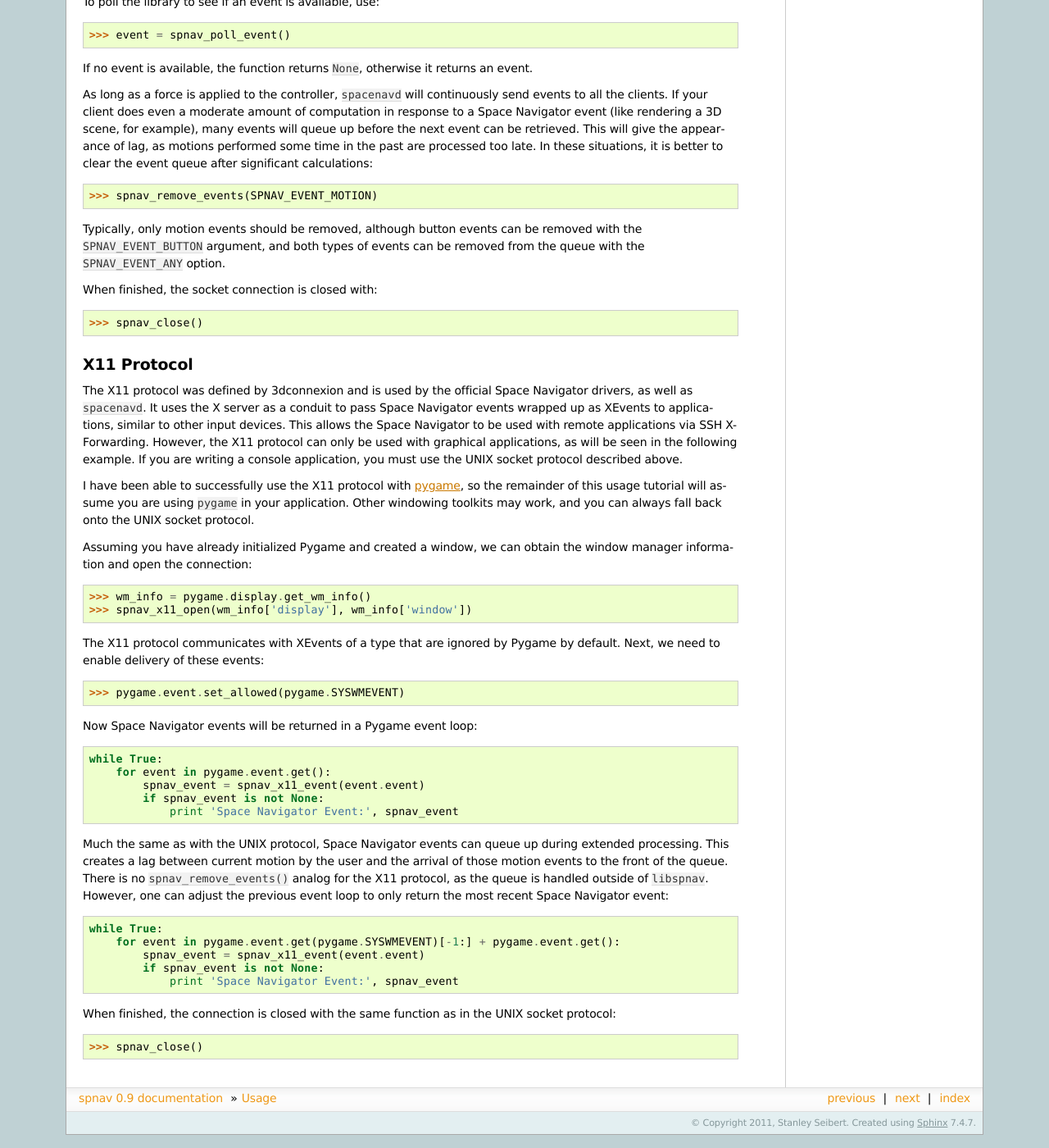
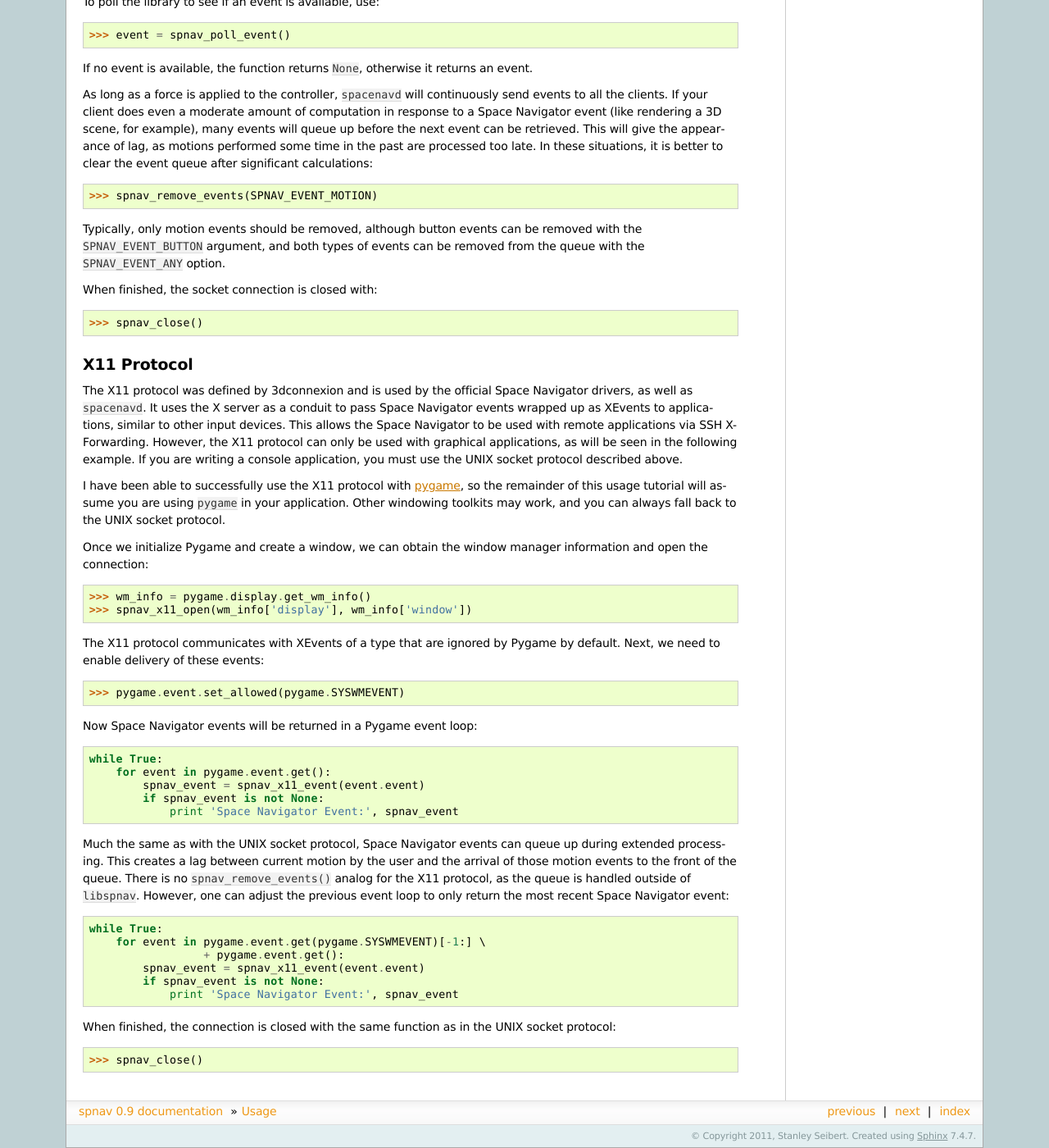
Before and after one commit to kazoo-osaro/spnav, a Sphinx documentation site: the page built from doc/usage.rst, in a window 1280 px wide and 1400 px high, scrolled down 870 px. Shown: the whole window at 82% size. Built offline with Sphinx 7.4.7, drawn with Linux system fonts in a browser that asks for light colours; some of the changed text lies outside the part shown.

Commit message:
More documentation fixes

```diff
--- a/doc/index.rst
+++ b/doc/index.rst
@@ -42,9 +42,8 @@ The source repository for ``spnav`` is located at:
 
         http://bitbucket.org/seibert/spnav/
 
-You can download the source code with Mercurial:
+You can download the source code with Mercurial::
 
-::
   hg clone http://bitbucket.org/seibert/spnav/
 
 
--- a/doc/usage.rst
+++ b/doc/usage.rst
@@ -34,8 +35,8 @@ process will coexist on the same computer.  It also allows for the
 creation of console applications that use the Space Navigator without
 an X Server.
 
-First, the connection to the Space Navigator daemon must be opened:
-::
+First, the connection to the Space Navigator daemon must be opened::
+
   >>> from spnav import *
   >>> spnav_open()
 
@@ -54,8 +55,8 @@ use:
    not be able to interrupt your Python application with Ctrl-C.
    ``spnav_poll_event()`` is almost always a better alternative.
 
-To poll the library to see if an event is available, use:
-::
+To poll the library to see if an event is available, use::
+
   >>> event = spnav_poll_event()
 
 If no event is available, the function returns ``None``, otherwise it
@@ -68,8 +69,8 @@ event (like rendering a 3D scene, for example), many events will queue
 up before the next event can be retrieved.  This will give the
 appearance of lag, as motions performed some time in the past are
 processed too late.  In these situations, it is better to clear the
-event queue after significant calculations:
-::
+event queue after significant calculations::
+
   >>> spnav_remove_events(SPNAV_EVENT_MOTION)
 
 Typically, only motion events should be removed, although button
@@ -77,8 +78,8 @@ events can be removed with the ``SPNAV_EVENT_BUTTON`` argument, and
 both types of events can be removed from the queue with the
 ``SPNAV_EVENT_ANY`` option.
 
-When finished, the socket connection is closed with:
-::
+When finished, the socket connection is closed with::
+
   >>> spnav_close()
 
 
@@ -98,43 +99,44 @@ protocol described above.
 I have been able to successfully use the X11 protocol with `pygame
 <http://pygame.org/>`_, so the remainder of this usage tutorial will
 assume you are using ``pygame`` in your application.  Other windowing
-toolkits may work, and you can always fall back onto the UNIX socket
+toolkits may work, and you can always fall back to the UNIX socket
 protocol.
 
-Assuming you have already initialized Pygame and created a window, we
-can obtain the window manager information and open the connection:
-::
+Once we initialize Pygame and create a window, we can obtain the
+window manager information and open the connection::
+
   >>> wm_info = pygame.display.get_wm_info()
   >>> spnav_x11_open(wm_info['display'], wm_info['window'])
 
 The X11 protocol communicates with XEvents of a type that are ignored
-by Pygame by default.  Next, we need to enable delivery of these events:
-::
+by Pygame by default.  Next, we need to enable delivery of these events::
+
   >>> pygame.event.set_allowed(pygame.SYSWMEVENT)
 
-Now Space Navigator events will be returned in a Pygame event loop:
-::
+Now Space Navigator events will be returned in a Pygame event loop::
+
   while True:
       for event in pygame.event.get():
           spnav_event = spnav_x11_event(event.event)
           if spnav_event is not None:
               print 'Space Navigator Event:', spnav_event
 
-Much the same as with the UNIX protocol, Space Navigator events can
-queue up during extended processing.  This creates a lag between
+Much the same as with the UNIX socket protocol, Space Navigator events
+can queue up during extended processing.  This creates a lag between
 current motion by the user and the arrival of those motion events to
 the front of the queue.  There is no ``spnav_remove_events()`` analog
 for the X11 protocol, as the queue is handled outside of ``libspnav``.
 However, one can adjust the previous event loop to only return the
-most recent Space Navigator event:
-::
+most recent Space Navigator event::
+
   while True:
-      for event in pygame.event.get(pygame.SYSWMEVENT)[-1:] + pygame.event.get():
+      for event in pygame.event.get(pygame.SYSWMEVENT)[-1:] \
+                   + pygame.event.get():
           spnav_event = spnav_x11_event(event.event)
           if spnav_event is not None:
               print 'Space Navigator Event:', spnav_event
 
 When finished, the connection is closed with the same function as in
-the UNIX socket protocol:
-::
+the UNIX socket protocol::
+
   >>> spnav_close()
```
Also changed, not shown: other parts of doc/usage.rst (+7 -6 lines), doc/setup.rst (+10 -10 lines), spnav/__init__.py (+0 -10 lines).
